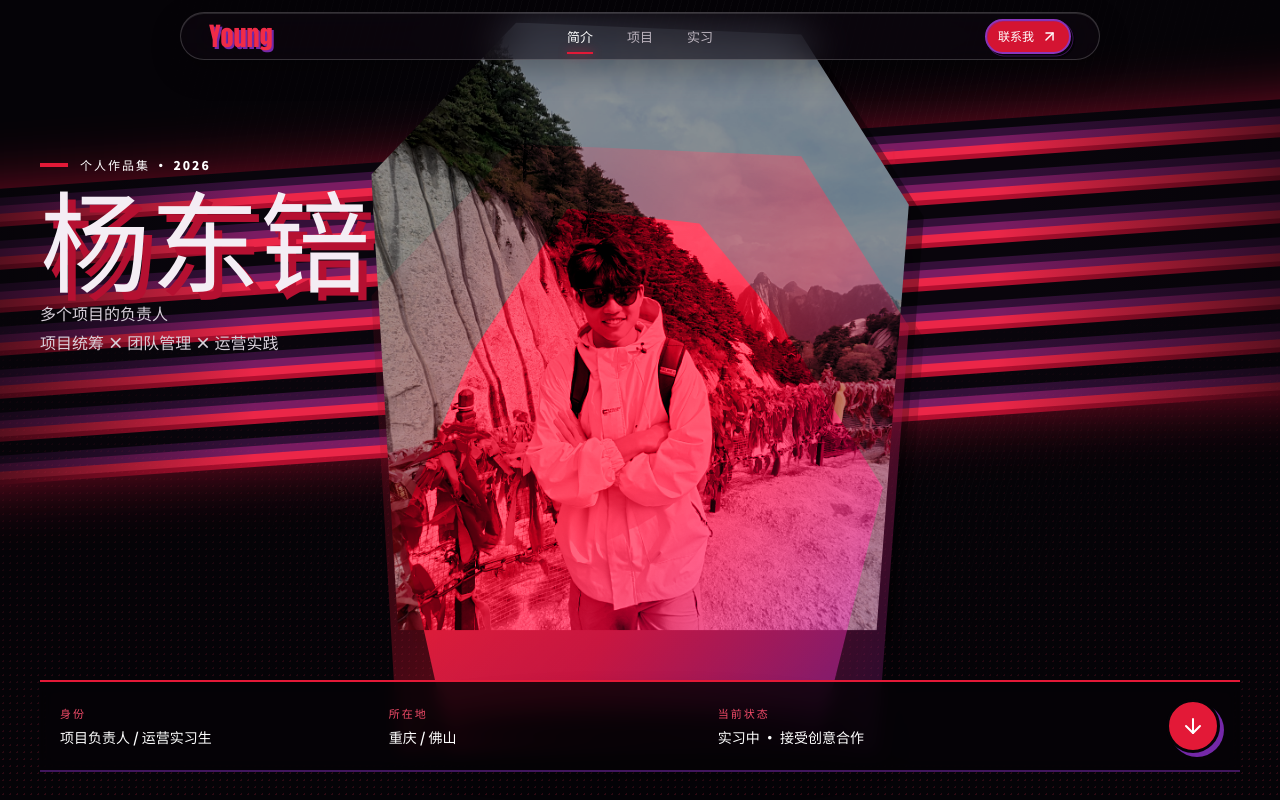
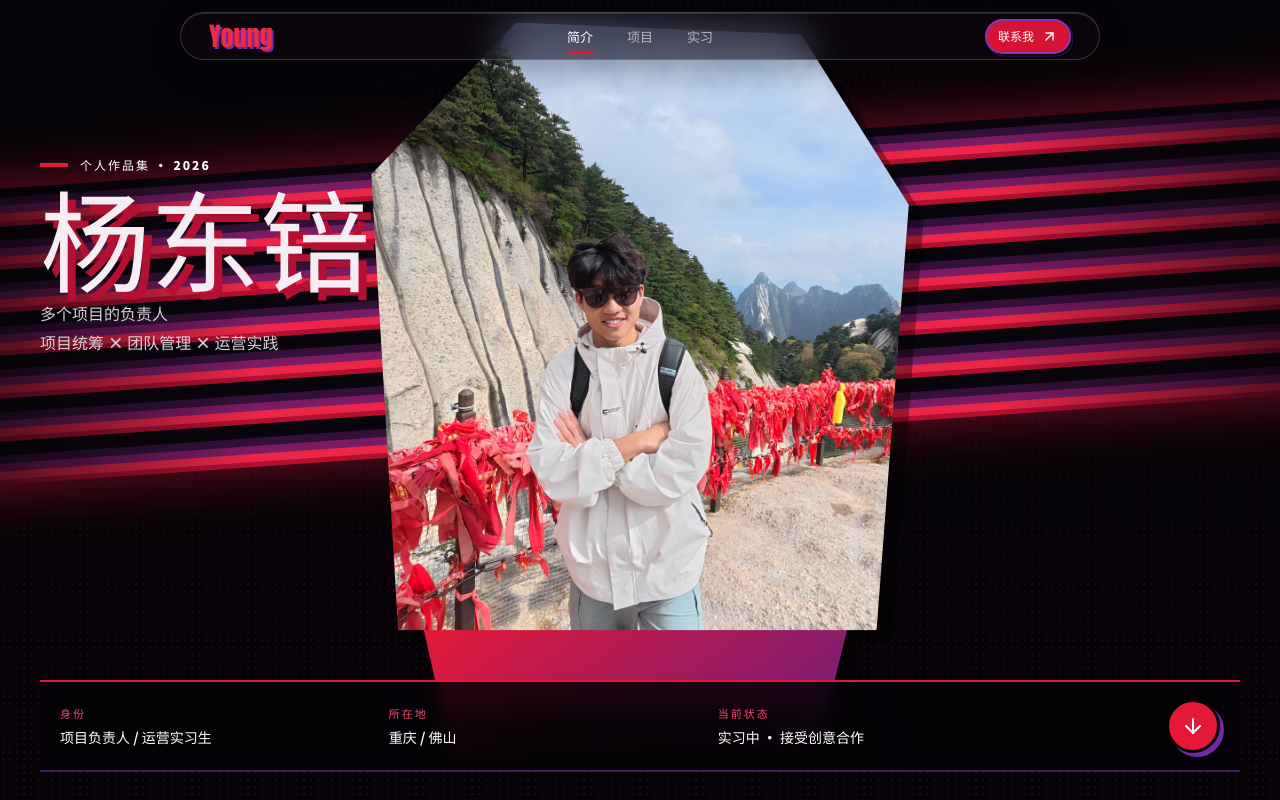
Before and after one commit to YDODOP/dodoresume, a React (Vite) app: page / in a window 1280 px wide. Shown: the top 800 px of the page. Built offline with nearby package versions, Linux system fonts and the light colour scheme.

Commit message:
Show portrait in original colors

```diff
--- a/src/layout.css
+++ b/src/layout.css
@@ -116,7 +116,10 @@
 .compact-hero .hero-character img{
   transform:translateY(-20%);
   transform-origin:center center;
+  filter:none;
+  mix-blend-mode:normal;
 }
+.compact-hero .hero-character:after{display:none}
 
 .header.fixed-header .nav-contact{color:#fff;cursor:pointer}
 @media(max-width:900px){
```
